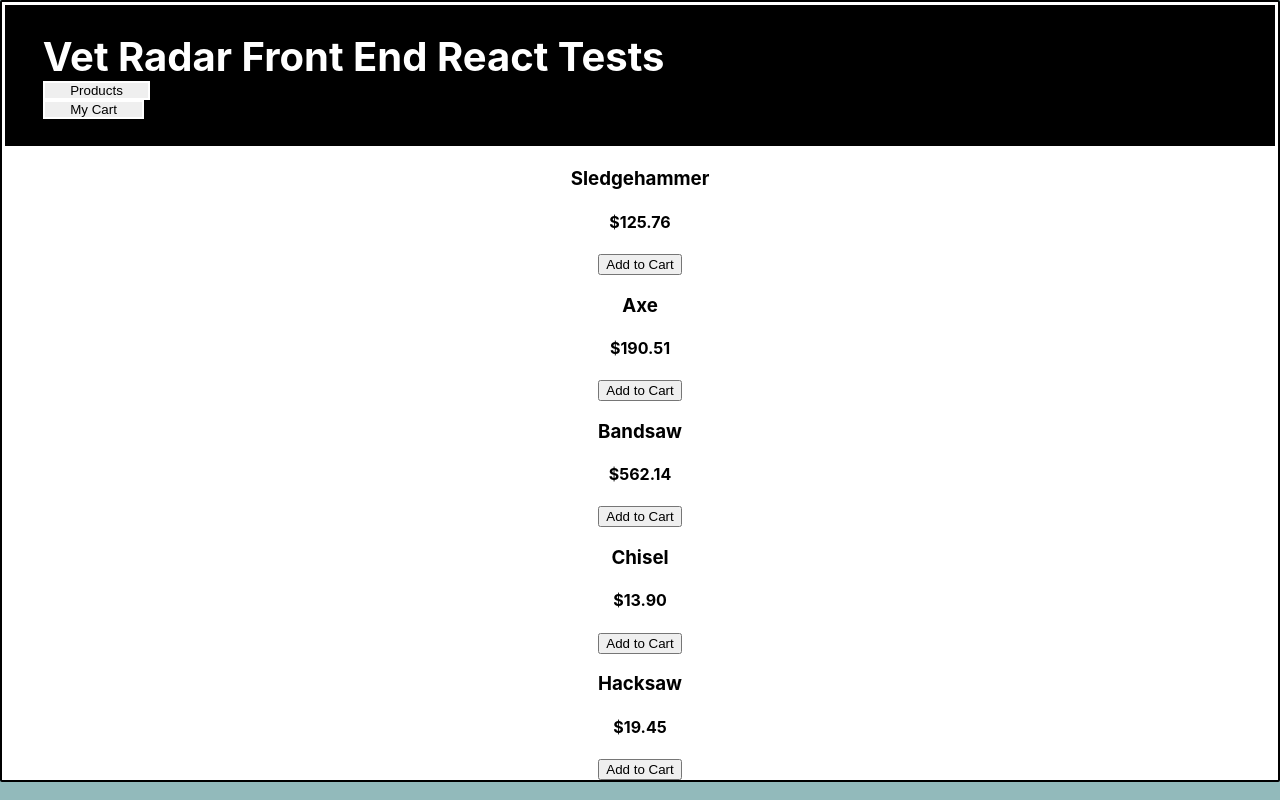
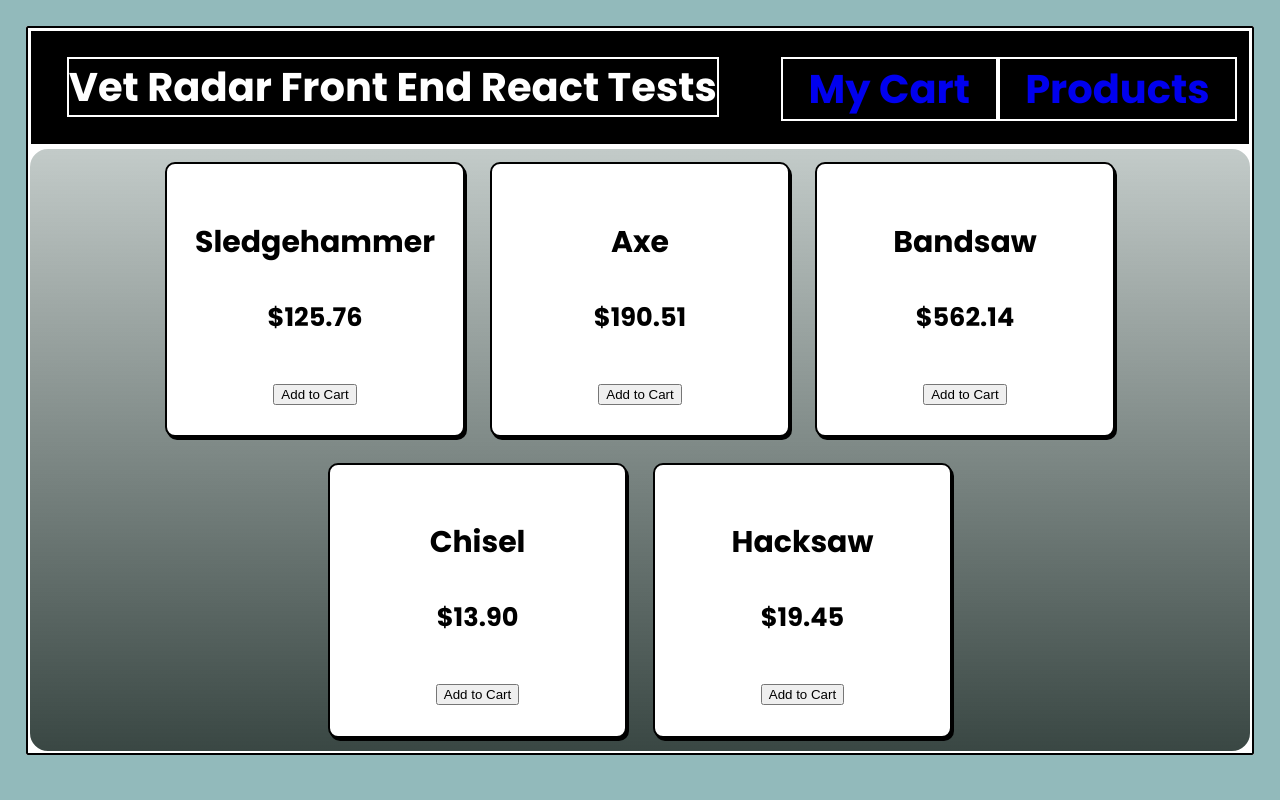
Before and after one commit to Ray-Hackshaw/vetradar-react-frontend, a React (Create React App) app: page / in a window 1280 px wide. Built offline with nearby package versions, Linux system fonts and the light colour scheme.

Commit message:
More style changes and changing header buttons.

```diff
--- a/src/App.css
+++ b/src/App.css
@@ -1,5 +1,16 @@
+@import url('https://fonts.googleapis.com/css2?family=Poppins:wght@400;700&display=swap');
+
 html {
   background: rgb(146, 186, 187);
+}
+
+body {
+  text-align: center;
+  background: whitesmoke;
+  font-family: 'Poppins', sans-serif;
+  margin: 2vw 2vw;
+  font-size: 2vw;
+  color: black;
 }
 
 .App {
@@ -39,9 +50,32 @@ html {
   padding: 0% 2vw;
   text-align: center;
   text-decoration: none;
+  float: right;
 }
 
 .headerbtn:hover {
   color: white;
   background-color: #666;
 }
+
+.products {
+  height: auto;
+  display: flex;
+  background: linear-gradient(rgba(55, 82, 75, 0.3), rgba(36, 51, 47, 0.9));
+  border: 2px solid white;
+  border-radius: 20px;
+  flex-wrap: wrap;
+  justify-content: center;
+  flex-direction: row;
+  overflow: hidden;
+}
+
+.product {
+  padding: 2vw;
+  margin: 1vw 1vw;
+  border-radius: 10px;
+  min-width: 20%;
+  background-color: white;
+  border: 2px solid black;
+  box-shadow: 2px 3px;
+}
--- a/src/App.js
+++ b/src/App.js
@@ -16,9 +16,9 @@ function App() {
     <div className="App">
       <header className="heading">
         <h1 className="title">
-          <span>Vet Radar Front End React Tests</span>
-          <button class="headerbtn border" onClick={() => switchPage(PAGE_PRODUCTS)}>Products</button>
-          <button class="headerbtn border" onClick={() => switchPage(PAGE_CART)}>My Cart</button>
+          <span className="border">Vet Radar Front End React Tests</span>
+          <a href="#" class="headerbtn border" onClick={() => switchPage(PAGE_PRODUCTS)}>Products</a>
+          <a href="#" class="headerbtn border" onClick={() => switchPage(PAGE_CART)}>My Cart</a>
         </h1>
       </header>
       {page === PAGE_PRODUCTS && (<Products cart={cart} setCart={setCart}/>)}
```
